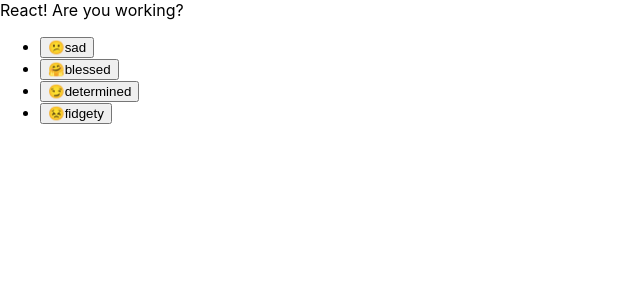
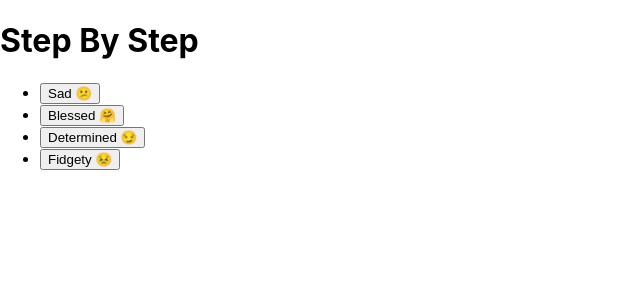
Before and after one commit to icodebyamanda/sxs_beta, a React (Create React App) app in the folder client/: page / in a window 1280 px wide. Shown: the top 300 px of the page, without its empty margins (0-640 px from the left). Built offline with nearby package versions, Linux system fonts and the light colour scheme.

Commit message:
#19 beginning of stlying buttons and #18 overall css

```diff
--- a/client/src/App.css
+++ b/client/src/App.css
@@ -0,0 +1,2 @@
+.Title {
+}
--- a/client/src/App.js
+++ b/client/src/App.js
@@ -1,29 +1,15 @@
 import React, { useEffect, useState }  from "react";
 import './App.css';
-// import blessed from './emoticons/blessed.png';
-//import emoticons from './emoticons';
 
-// console.log(blessed)
 
 function App() {
 
-  const [moods, setMoods] = useState([{name:"sad", emoji:"😕"}, {name:"blessed", emoji:"🤗"}, {name:"determined", emoji:"😏"}, {name:"fidgety", emoji:"😣"}]); // Take all the moods
+  const [moods, setMoods] = useState([
+    {name:"Sad", emoji:"😕"},
+    {name:"Blessed", emoji:"🤗"},
+    {name:"Determined", emoji:"😏"},
+    {name:"Fidgety", emoji:"😣"}]); // Take all the moods
   const [pick, setPick] = useState(null) // Match to the correct one
-
-
-  // laucnh when page get loaded
-  // useEffect(() => {
-  //   getResponses(); //
-  // }, []);
-
-  // function handleClick(e) {
-  //   e.preventDefault()
-
-  //   // console.log(e.target.name)
-
-  //   getAresponse()
-
-  // }
 
 
   const getAresponse = (mood) => {
@@ -42,24 +28,25 @@
 
 
   return (
+
     <div className="App">
       <header>
-      React! Are you working?
+        <h1 className="Title"> Step By Step </h1>
       </header>
-
 
     <ul>
 
-    {/* below is an attempt to have the button recognised*/}
+      { moods.map((mood) => (
 
-      { moods.map((mood) => (
         <li key={mood.name}>
 
-        <button name={mood.name} onClick={() => getAresponse(mood.name)}>{mood.emoji}{mood.name}</button>
+          <button name={mood.name} onClick={() => getAresponse(mood.name)}>
+            { mood.name } {  mood.emoji}
+          </button>
 
         </li>
-      )) }
 
+      ))}
 
     </ul>
 
@@ -67,16 +54,13 @@
 
         <div >
 
+          <h3>
 
-      {/* <h2> Your pick for today:</h2> */}
+            <a href={pick.url} target="_blank"> Your pick for today </a>
 
-      <h3>
+          </h3>
 
-        <a href={pick.url}> your pick for today </a>
-
-      </h3>
-
-      </div>
+        </div>
 
       )}
 
```
